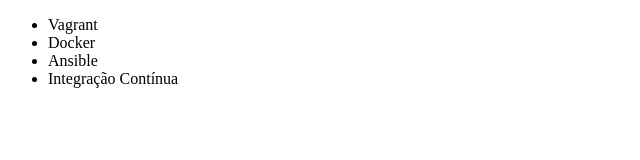
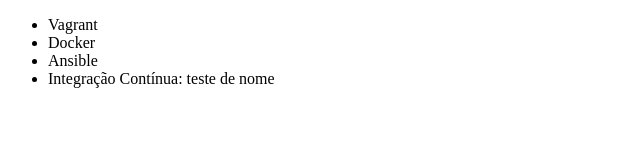
Before and after one commit to pattmoraes/alura-git, a plain HTML site: page Patricia/index.html in a window 1280 px wide. Shown: the full height of the page, 0-640 px from the left. Drawn offline with Linux system fonts and the light colour scheme.

Commit message:
index.html

```diff
--- a/Patricia/index.html
+++ b/Patricia/index.html
@@ -9,7 +9,7 @@
         <li>Vagrant</li>
         <li>Docker</li>
         <li>Ansible</li>
-        <li>Integração Contínua</li>
+        <li>Integração Contínua: teste de nome</li>
     </ul>
 </body>
 </html>
```
